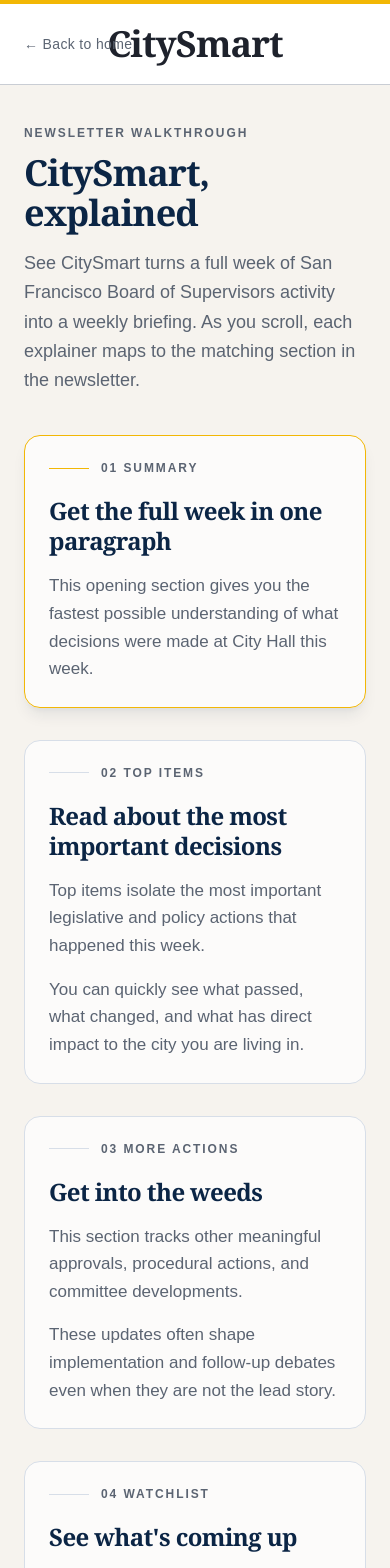
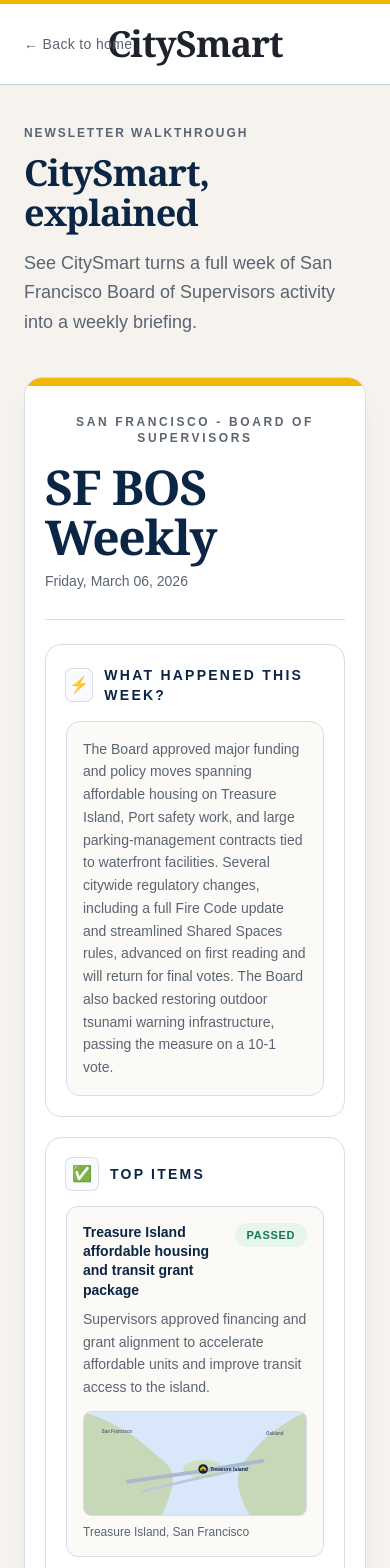
Before and after one commit to tj2099/civic-briefing-web, a Next.js app: page /sample in a window 390 px wide. Shown: the top 1568 px of the page. Built offline with nearby package versions, Linux system fonts and the light colour scheme.

Commit message:
Changes to mobile app

```diff
--- a/app/page.tsx
+++ b/app/page.tsx
@@ -25,9 +25,9 @@
         </div>
       </header>
 
-      <main className="mx-auto w-full max-w-[1240px] px-8 md:px-20 lg:px-24">
+      <main className="mx-auto w-full max-w-[1240px] px-5 sm:px-6 md:px-20 lg:px-24">
         <section className="pb-14 pt-12 md:hidden">
-          <div className="max-w-[460px]">
+          <div className="mx-auto max-w-[460px]">
             <h1 className="text-[clamp(3rem,11vw,4.35rem)] font-semibold leading-[0.98] tracking-tight [font-family:Georgia,'Times_New_Roman',serif]">
               <span className="block whitespace-nowrap">From City Hall,</span>
               <span className="block whitespace-nowrap">to your inbox</span>
@@ -80,10 +80,6 @@
               </div>
             </form>
 
-            <p className="mt-4 max-w-[360px] text-xs leading-relaxed text-[#5B6472]">
-              By subscribing you agree to our privacy policy and terms of use.
-            </p>
-
             <div className="mt-8 max-w-[360px] border-t border-[#BCC2CD] pt-5">
               <Link
                 href="/sample"
@@ -94,9 +90,6 @@
               </Link>
             </div>
 
-            <div className="mt-10">
-              <HeroNewsletterAnimation compact />
-            </div>
           </div>
         </section>
 
--- a/app/sample/page.tsx
+++ b/app/sample/page.tsx
@@ -115,13 +115,16 @@
             CitySmart, explained
           </h1>
           <p className="mt-4 max-w-2xl text-lg leading-relaxed text-[#5B6472]">
-            See CitySmart turns a full week of San Francisco Board of Supervisors activity into a weekly briefing. As
-            you scroll, each explainer maps to the matching section in the newsletter.
+            See CitySmart turns a full week of San Francisco Board of Supervisors activity into a weekly briefing.
+            <span className="hidden md:inline">
+              {" "}
+              As you scroll, each explainer maps to the matching section in the newsletter.
+            </span>
           </p>
         </div>
 
         <div className="mt-10 grid gap-8 md:grid-cols-[minmax(0,1fr)_minmax(0,680px)] md:items-start">
-          <section className="order-1 space-y-8 md:space-y-12">
+          <section className="order-1 hidden space-y-6 md:block md:space-y-7">
             {explainers.map((item) => {
               const active = activeSection === item.id;
               return (
@@ -132,15 +135,12 @@
                     refs.current[item.id] = el;
                   }}
                   className={[
-                    "rounded-2xl border bg-white/70 p-6 transition-all duration-300 md:min-h-[62vh] md:p-8",
+                    "rounded-2xl border bg-white/70 p-6 transition-all duration-300 md:p-7",
                     active ? "border-[#F2B705] shadow-lg shadow-[#0B2545]/8" : "border-[#D7DEE8]",
                   ].join(" ")}
                 >
                   <div className="mb-5 flex items-center gap-3">
-                    <div className={[
-                      "h-px w-10 transition-colors",
-                      active ? "bg-[#F2B705]" : "bg-[#D7DEE8]",
-                    ].join(" ")} />
+                    <div className={["h-px w-10 transition-colors", active ? "bg-[#F2B705]" : "bg-[#D7DEE8]"].join(" ")} />
                     <p className="text-xs font-semibold uppercase tracking-[0.16em] text-[#5B6472]">{item.label}</p>
                   </div>
                   <h2 className="text-2xl font-semibold leading-tight tracking-tight [font-family:Georgia,'Times_New_Roman',serif] md:text-3xl">
@@ -166,8 +166,8 @@
                     San Francisco - Board of Supervisors
                   </p>
 
-                  <div className="mt-4 flex items-center gap-4">
-                    <div className="flex h-12 w-12 items-center justify-center rounded-full bg-gradient-to-b from-[#F2B705] to-[#E9A800] text-xl shadow-sm ring-1 ring-[#D7DEE8]">
+                  <div className="mt-4 flex items-center gap-0 md:gap-4">
+                    <div className="hidden h-12 w-12 items-center justify-center rounded-full bg-gradient-to-b from-[#F2B705] to-[#E9A800] text-xl shadow-sm ring-1 ring-[#D7DEE8] md:flex">
                       🌉
                     </div>
                     <div>
@@ -201,7 +201,12 @@
                   </section>
 
                   <section id="top-items" className={newsletterSectionClass("top-items")}>
+                    <div className="flex items-center gap-3">
+                      <div className="flex h-8 w-8 items-center justify-center rounded-md bg-[#F9FBFF] text-base ring-1 ring-[#D7DEE8]">
+                        ✅
+                      </div>
                       <h3 className="text-sm font-bold uppercase tracking-[0.16em] text-[#0B2545]">Top items</h3>
+                    </div>
                     <div className="mt-4 space-y-3">
                       <article className="rounded-xl border border-[#D7DEE8] bg-[#FBFAF7] p-4">
                         <div className="flex items-start justify-between gap-3">
@@ -216,6 +221,42 @@
                           Supervisors approved financing and grant alignment to accelerate affordable units and improve
                           transit access to the island.
                         </p>
+                        <div className="mt-3 overflow-hidden rounded-lg border border-[#D7DEE8] bg-white">
+                          <svg
+                            viewBox="0 0 600 280"
+                            className="block h-auto w-full"
+                            role="img"
+                            aria-label="Map preview of Treasure Island, San Francisco"
+                          >
+                            <rect x="0" y="0" width="600" height="280" fill="#D9E7FA" />
+                            <path
+                              d="M0 0 C120 40, 170 95, 215 132 C252 162, 245 204, 210 280 L0 280 Z"
+                              fill="#C6D8B7"
+                            />
+                            <path
+                              d="M600 0 C520 36, 470 86, 438 128 C402 172, 415 222, 448 280 L600 280 Z"
+                              fill="#C6D8B7"
+                            />
+                            <ellipse cx="322" cy="154" rx="54" ry="24" fill="#D0DFBF" />
+                            <path d="M118 188 L318 160 L482 132" stroke="#AAB8D0" strokeWidth="10" strokeLinecap="round" />
+                            <path d="M158 214 L320 176 L446 150" stroke="#BBC7DA" strokeWidth="7" strokeLinecap="round" />
+                            <g transform="translate(322 154)">
+                              <circle cx="0" cy="0" r="13" fill="#0B2545" />
+                              <path d="M-8.2 4.1 V-1.5 L0 -8.1 L8.2 -1.5 V4.1 Z" fill="#F2B705" />
+                              <rect x="-2.8" y="0.1" width="5.6" height="4" rx="0.7" fill="#0B2545" />
+                            </g>
+                            <text x="341" y="159" fontSize="14" fontWeight="700" fill="#0B2545">
+                              Treasure Island
+                            </text>
+                            <text x="48" y="56" fontSize="12" fontWeight="600" fill="#5B6472">
+                              San Francisco
+                            </text>
+                            <text x="492" y="62" fontSize="12" fontWeight="600" fill="#5B6472">
+                              Oakland
+                            </text>
+                          </svg>
+                        </div>
+                        <p className="mt-2 text-xs text-[#5B6472]">Treasure Island, San Francisco</p>
                       </article>
                       <article className="rounded-xl border border-[#D7DEE8] bg-white p-4">
                         <h4 className="text-sm font-semibold leading-snug text-[#0B2545]">
@@ -239,7 +280,12 @@
                   </section>
 
                   <section id="more-actions" className={newsletterSectionClass("more-actions")}>
+                    <div className="flex items-center gap-3">
+                      <div className="flex h-8 w-8 items-center justify-center rounded-md bg-[#F9FBFF] text-base ring-1 ring-[#D7DEE8]">
+                        🗂️
+                      </div>
                       <h3 className="text-sm font-bold uppercase tracking-[0.16em] text-[#0B2545]">More actions</h3>
+                    </div>
                     <ul className="mt-3 space-y-2 text-sm leading-relaxed text-[#5B6472]">
                       <li>Shared Spaces streamlining legislation advanced to next reading with technical amendments.</li>
                       <li>Controller reporting cadence was tightened for major infrastructure expenditures.</li>
@@ -248,12 +294,31 @@
                   </section>
 
                   <section id="watchlist" className={newsletterSectionClass("watchlist")}>
+                    <div className="flex items-center gap-3">
+                      <div className="flex h-8 w-8 items-center justify-center rounded-md bg-[#F9FBFF] text-base ring-1 ring-[#D7DEE8]">
+                        👁️
+                      </div>
                       <h3 className="text-sm font-bold uppercase tracking-[0.16em] text-[#0B2545]">Watchlist</h3>
-                    <ul className="mt-3 space-y-2 text-sm leading-relaxed text-[#5B6472]">
+                    </div>
+                    <div className="mt-4 space-y-4 text-sm leading-relaxed text-[#5B6472]">
+                      <div>
+                        <p className="text-[11px] font-semibold uppercase tracking-[0.12em] text-[#0B2545]">
+                          Public safety and emergency response
+                        </p>
+                        <ul className="mt-1 space-y-1">
                           <li>Final vote timing for Fire Code updates and related enforcement rules.</li>
+                        </ul>
+                      </div>
+                      <div>
+                        <p className="text-[11px] font-semibold uppercase tracking-[0.12em] text-[#0B2545]">
+                          Housing and infrastructure delivery
+                        </p>
+                        <ul className="mt-1 space-y-1">
                           <li>Port implementation milestones and contractor selection transparency.</li>
                           <li>Treasury and grant disbursement pacing for Treasure Island housing delivery.</li>
                         </ul>
+                      </div>
+                    </div>
                   </section>
                 </div>
               </div>
```
Lines whose indentation alone changed are shown as unchanged.
